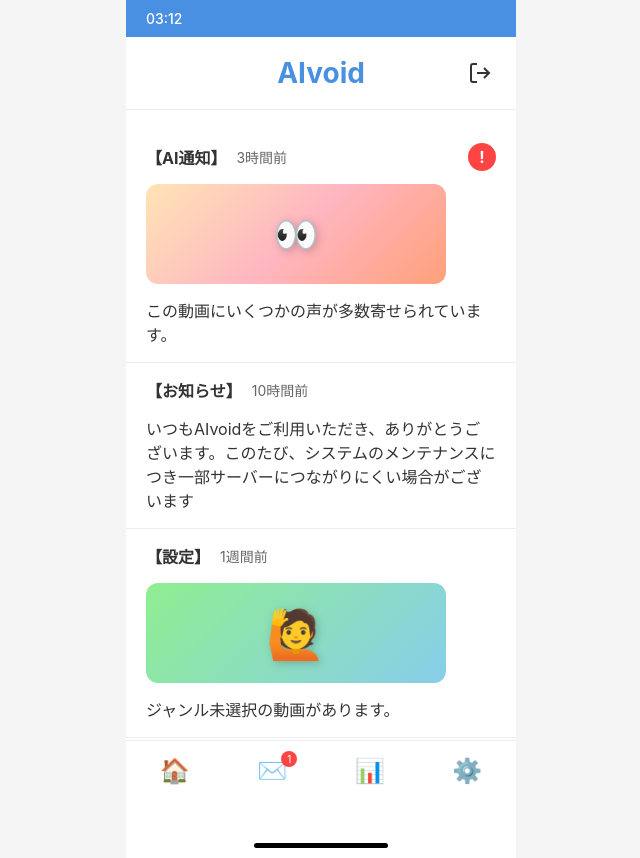
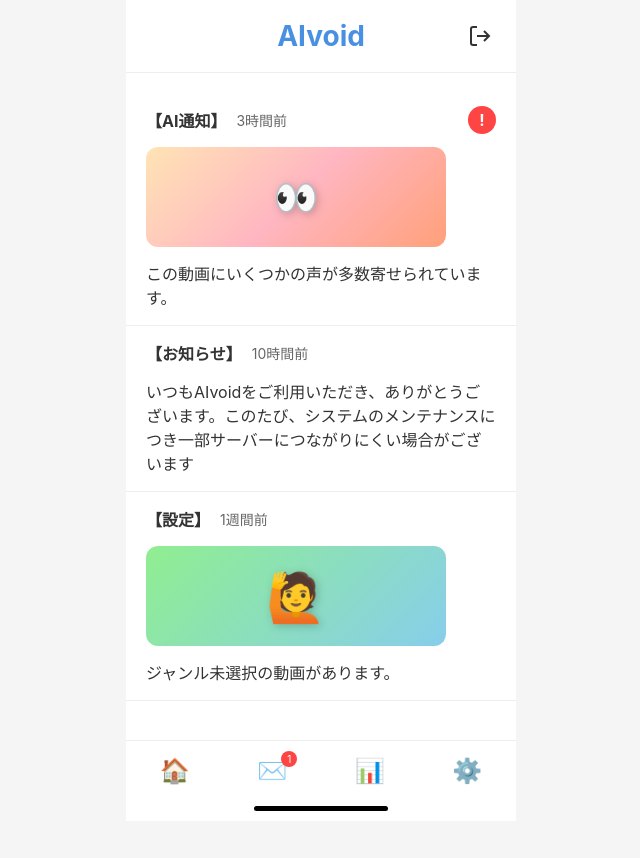
Before and after one commit to YutaKanna/AIvoid, a website: page messages.html in a window 1280 px wide. Shown: the whole page, without its empty margins (319-959 px from the left). After the commit the page ends 821 px from the top, so only its background shows below. Drawn offline with Linux system fonts and the light colour scheme; sample sign-in values are in the browser's storage.

Commit message:
画面上の時間を消す

```diff
--- a/messages.html
+++ b/messages.html
@@ -8,14 +8,14 @@
 </head>
 <body>
     <div class="container">
-        <div class="status-bar">
+        <!-- <div class="status-bar">
             <span class="time"></span>
             <div class="status-icons">
-                <!-- <span class="signal">📶</span>
+                <span class="signal">📶</span>
                 <span class="wifi">📶</span>
-                <span class="battery">🔋</span> -->
+                <span class="battery">🔋</span>
             </div>
-        </div>
+        </div> -->
 
         <div class="header">
             <div></div>
```
Also changed, not shown: analytics.html (+4 -4 lines), home.html (+4 -4 lines), index.html (+4 -4 lines), privacy.html (+4 -4 lines), settings.html (+4 -4 lines), signin.html (+4 -4 lines), terms.html (+4 -4 lines), video-detail.html (+4 -4 lines).
